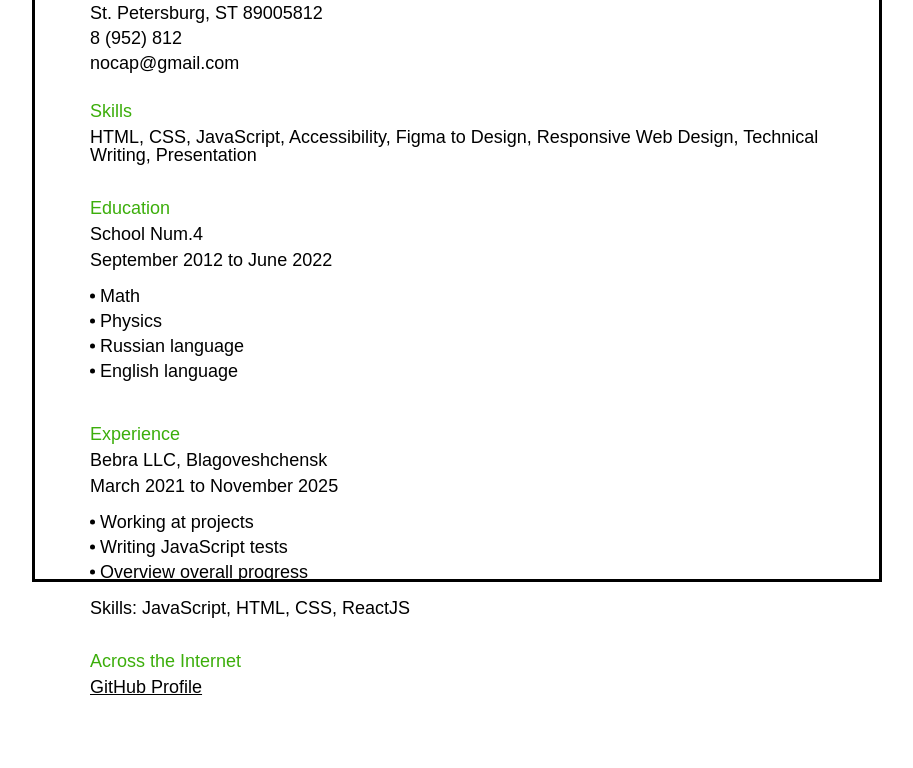
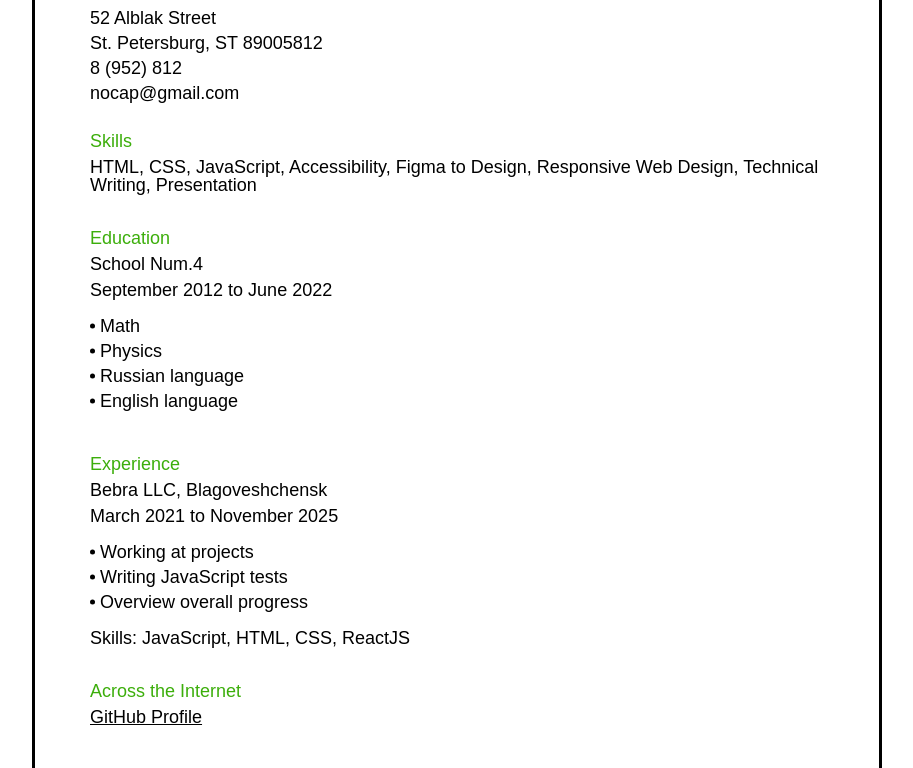
Before and after one commit to Inweqs/CV, a plain HTML site: page index.html in a window 1280 px wide. Shown: the part 198-966 px from the top of the page, without its empty margins (183-1096 px from the left). Before the commit the page ends 895 px from the top, so only its background shows below. Drawn offline with Linux system fonts and the light colour scheme; a script that the page names is missing.

Commit message:
Third commit

```diff
--- a/index.html
+++ b/index.html
@@ -16,6 +16,7 @@
 
 <body>
     <div class="wrapper">
+        <div class="wrapper-content">
             <header calss="header">
                 <div class="line"></div>
                 <h2>Maksim Fedorov</h2>
@@ -62,6 +63,7 @@
                 <a href="https://github.com/Inweqs" target="_blank">GitHub Profile</a>
             </footer>
         </div>
+    </div>
 </body>
 <script src="/js/app.js"></script>
 
--- a/scss/style.scss
+++ b/scss/style.scss
@@ -1,19 +1,22 @@
 $gap: 15px;
+html, body {
+    height: auto;
+}
 
 body {
     font-family: Montserrat, sans-serif;
     font-size: 18px;
     font-weight: 500;
-    display: flex;
-    flex-direction: column;
-    justify-content: center;
-    align-items: center;
-    padding: 20px;
+    padding: 50px 0;
     .wrapper {
-        height: 100%;
-        max-width: 850px;
-        border: 3px solid #000000;
-        padding: 60px 55px;
+        display: flex;
+        justify-content: center;
+        align-items: center;
+        .wrapper-content{
+            border: 3px solid #000000;
+            max-width: 850px;
+            padding: 60px 55px;
+        }
     }
     h2 {
         font-size: 28px;
```
Also changed, not shown: css/style.css, css/style.min.css. Lines whose indentation alone changed are shown as unchanged.
